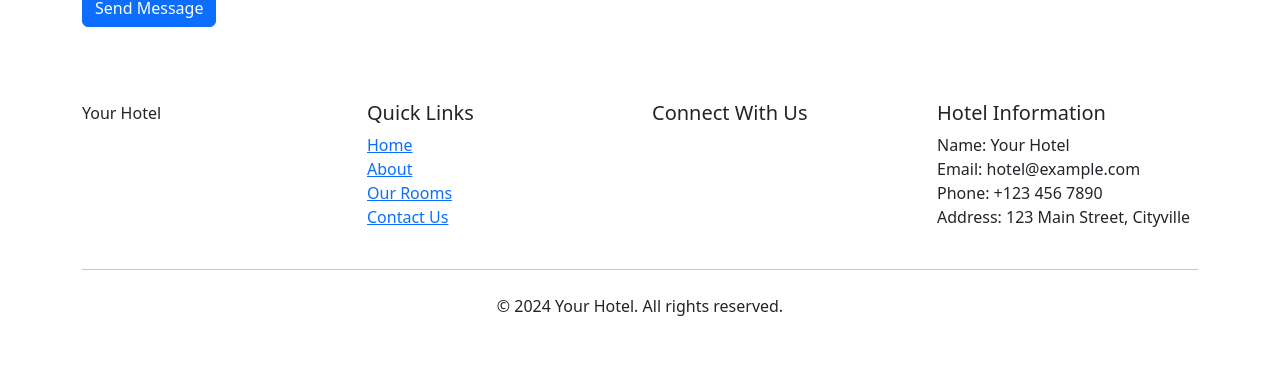
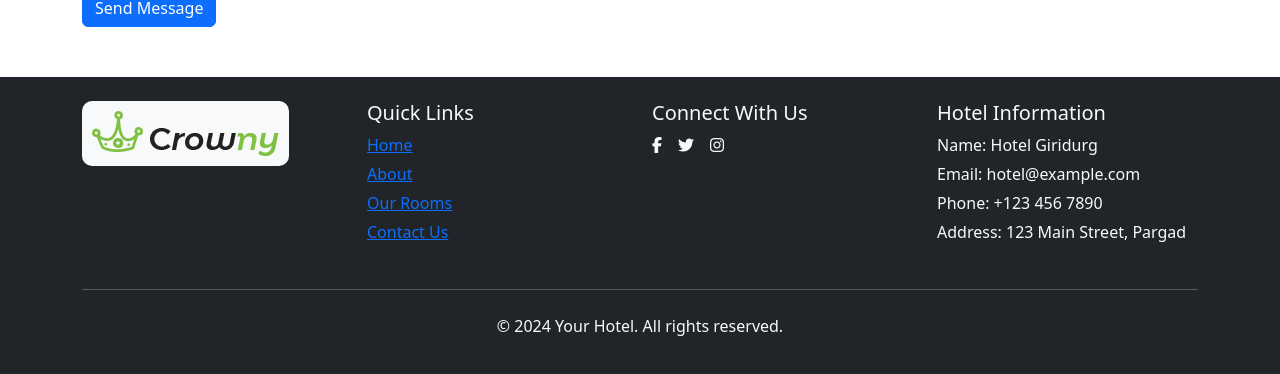
Before and after one commit to yashnaravade/Giridurg, a React (Create React App) app in the folder client/: page / in a window 1280 px wide. Shown: the part 3645-4019 px from the top of the page. Built offline with nearby package versions, Linux system fonts and the light colour scheme; grey boxes are pictures that could not be loaded.

Commit message:
fix: text issues

```diff
--- a/client/public/index.html
+++ b/client/public/index.html
@@ -38,6 +38,11 @@
       integrity="sha384-BBtl+eGJRgqQAUMxJ7pMwbEyER4l1g+O15P+16Ep7Q9Q+zqX6gSbd85u4mG4QzX+"
       crossorigin="anonymous"
     ></script>
+
+    <script
+      src="https://kit.fontawesome.com/a0be62db5d.js"
+      crossorigin="anonymous"
+    ></script>
     <div id="root"></div>
     <!--
       This HTML file is a template.
--- a/client/src/components/About/About.css
+++ b/client/src/components/About/About.css
@@ -11,7 +11,7 @@
 
 .btn-primary {
   background-color: #007bff; /* Blue background color for primary button */
-  color: #fff; /* White text color for primary button */
+  color: #fff; /*  White text color for primary button */
   font-weight: bold; /* Bold text for button */
   border: none; /* Remove button border */
 }
@@ -19,3 +19,13 @@
 .btn-primary:hover {
   background-color: #0056b3; /* Darker blue background color on hover */
 }
+
+//* About.css */
+.text-center h2,
+.text-center h3,
+.text-center h4,
+.text-center h5,
+.text-center h6 {
+  font-size: 2rem; /* Set the font size for all headings */
+  color: #333; /* Set the text color to a dark color */
+}
--- a/client/src/components/About/About.js
+++ b/client/src/components/About/About.js
@@ -5,7 +5,7 @@ import aboutImage from "../../assets/IMG-20240215-WA0049.jpg";
 function About() {
   return (
     <div className="container mt-5">
-      <h2 className="text-center mb-2">About Us</h2>
+      <h2 className="text-center mb-2 text-dark">About Us</h2>
       <div className="underline mb-4"></div>
       <div className="row align-items-center">
         {/* Image Column */}
--- a/client/src/components/Footer/Footer.css
+++ b/client/src/components/Footer/Footer.css
@@ -1,10 +1,33 @@
-*{
-    margin: 0px;
-    padding: 0px;
-    box-sizing: border-box;
-    font-family: 'Poppins', sans-serif;
+/* Custom styles for the Footer */
+.footer-logo {
+  max-width: 100%;
+  height: auto;
+  margin-bottom: 20px;
+  background-color: #f8f9fa; /* Light background color for the logo */
+  padding: 10px; /* Padding around the logo */
+  border-radius: 10px; /* Rounded corners for the logo */
 }
-.footer {
-    background: linear-gradient(rgba(0,0,0,0.7),rgba(0,0,0,0.7)), url("./../../assets/IMG-20240215-WA0019.jpg");
-    background-size: cover;
+
+.footer-brand {
+  font-size: 1.5rem;
+  font-weight: bold;
 }
+
+.list-unstyled {
+  padding-left: 0;
+  list-style: none;
+}
+
+ul.list-unstyled li {
+  padding-bottom: 5px;
+}
+
+.social-links a {
+  color: #fff;
+  font-size: 24px; /* Increase the size of the social icons */
+  margin-right: 10px; /* Add some space between the icons */
+}
+
+.social-links a:hover {
+  color: #f8f9fa;
+}
--- a/client/src/components/Footer/Footer.js
+++ b/client/src/components/Footer/Footer.js
@@ -1,14 +1,15 @@
 import React from "react";
+import "./Footer.css";
 import Logo from "../../assets/logo.png";
 
 function Footer() {
   return (
-    <footer className="mt-5 py-4">
+    <footer className="mt-5 py-4 bg-dark text-light">
       <div className="container">
         <div className="row">
           {/* First Column - Logo */}
           <div className="col-md-3">
-            <span className="footer-brand">Your Hotel</span>
+            <img src={Logo} alt="Your Hotel" className="footer-logo" />
           </div>
 
           {/* Second Column - Navigation Links */}
@@ -50,18 +51,20 @@ function Footer() {
           <div className="col-md-3">
             <h5>Hotel Information</h5>
             <ul className="list-unstyled">
-              <li>Name: Your Hotel</li>
+              <li>Name: Hotel Giridurg</li>
               <li>Email: hotel@example.com</li>
               <li>Phone: +123 456 7890</li>
-              <li>Address: 123 Main Street, Cityville</li>
+              <li>Address: 123 Main Street, Pargad</li>
             </ul>
           </div>
         </div>
 
         <hr className="my-4" />
 
-        <div className="text-center">
-          <p>&copy; {new Date().getFullYear()} Your Hotel. All rights reserved.</p>
+        <div className="text-center text-light">
+          <p>
+            &copy; {new Date().getFullYear()} Your Hotel. All rights reserved.
+          </p>
         </div>
       </div>
     </footer>
```
